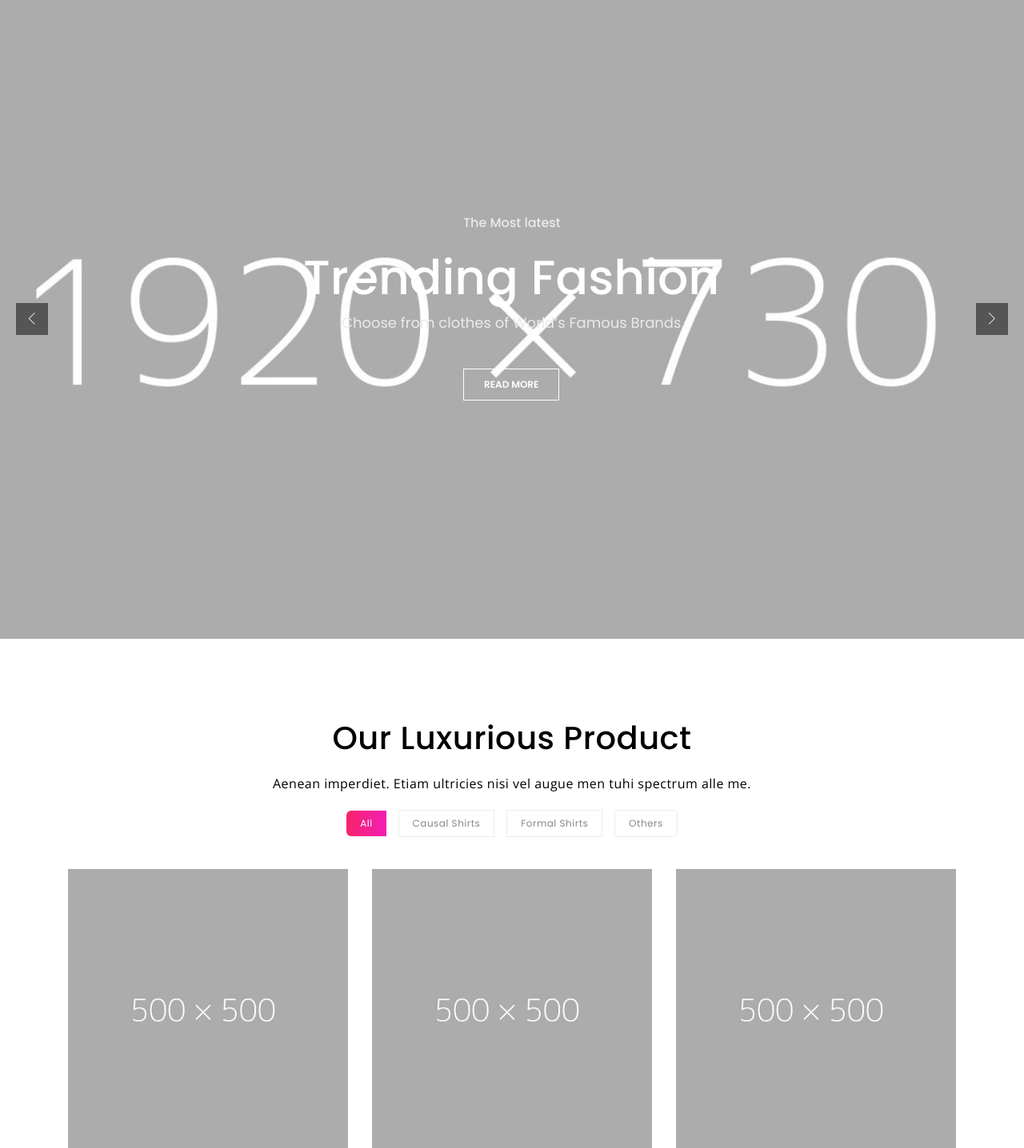
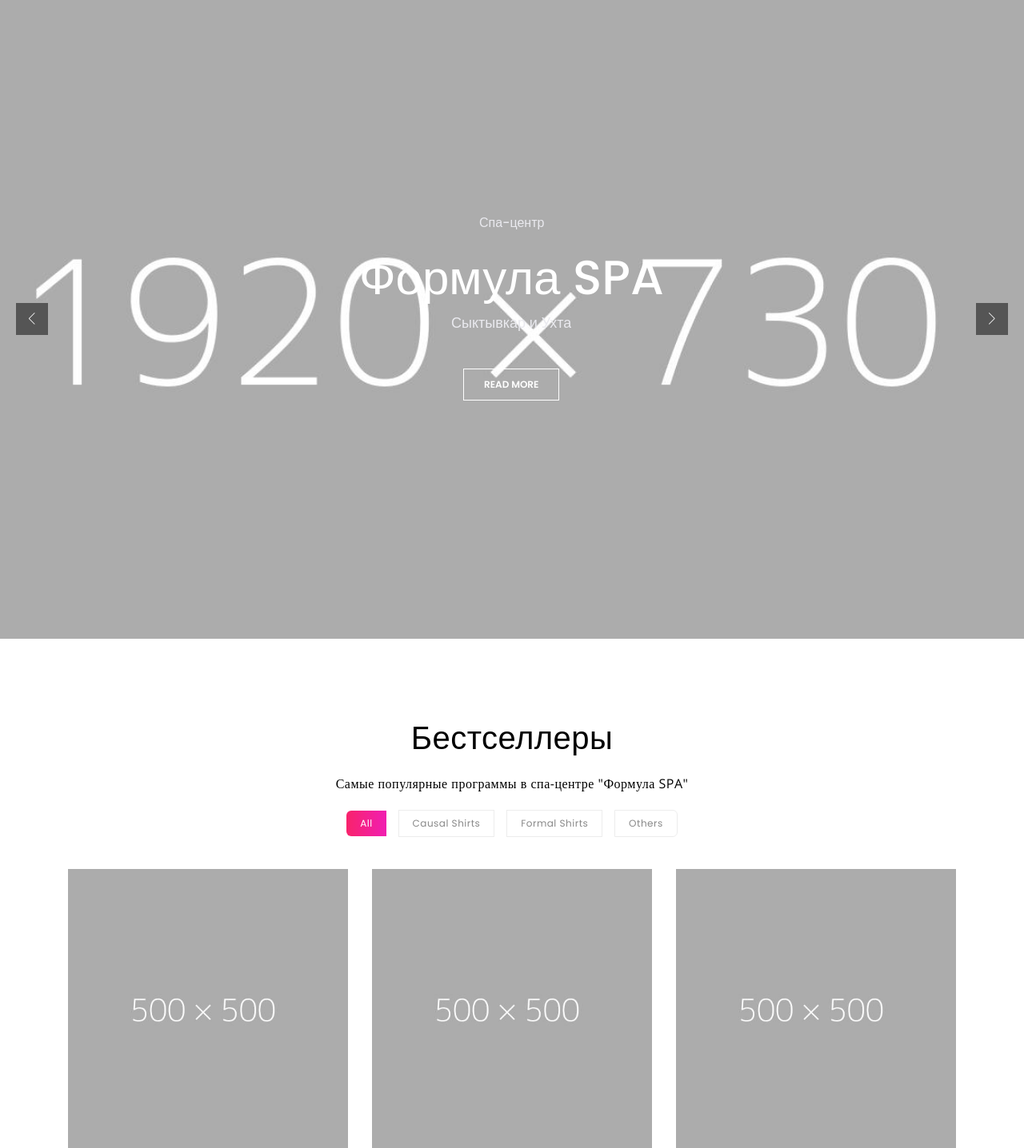
Before and after one commit to MokkoFm/formula-spa-django, a Django app: page / in a window 1280 px wide. Shown: the part 181-1617 px from the top of the page at 80% size. Run offline with Django 3.2, Linux system fonts and the light colour scheme; parts of the project's set-up code (start-up, migrations or seed data) failed here and were passed over; some libraries are stand-ins or nearby versions; some web fonts are replaced.

Commit message:
add field for Product

```diff
--- a/spaweb/models.py
+++ b/spaweb/models.py
@@ -61,6 +61,8 @@
     image = models.ImageField(upload_to="images", verbose_name="фото товара")
     duration = models.CharField(
         verbose_name='Продолжительность', max_length=50, blank=True)
+    is_bestseller = models.BooleanField(
+        default=False, db_index=True, verbose_name="популярные товары")
     slug = models.SlugField(null=True, unique=True)
 
     def __str__(self):
--- a/spaweb/templates/index.html
+++ b/spaweb/templates/index.html
@@ -35,7 +35,7 @@
                          data-paddingbottom="[0,0,0,0]"
                          data-paddingleft="[0,0,0,0]"
 
-                         style="z-index: 5; white-space: nowrap; font-size: 16px; line-height: 22px; font-weight: 500; color: #eaeaef;font-family:'Poppins', sans-serif;">The Most latest </div>
+                         style="z-index: 5; white-space: nowrap; font-size: 16px; line-height: 22px; font-weight: 500; color: #eaeaef;font-family:'Poppins', sans-serif;">Спа-центр</div>
 
                     <!-- LAYER NR. 12 -->
                     <div class="tp-caption   tp-resizeme rs-parallaxlevel-3"
@@ -57,7 +57,7 @@
                          data-paddingbottom="[0,0,0,0]"
                          data-paddingleft="[0,0,0,0]"
 
-                         style="z-index: 6; white-space: nowrap; font-size: 60px; line-height: 16px; font-weight: 500; color: #ffffff; letter-spacing: 0px;font-family:'Poppins', sans-serif;">Trending Fashion </div>
+                         style="z-index: 6; white-space: nowrap; font-size: 60px; line-height: 16px; font-weight: 500; color: #ffffff; letter-spacing: 0px;font-family:'Poppins', sans-serif;">Формула SPA</div>
 
                     <!-- LAYER NR. 13 -->
                     <div class="tp-caption   tp-resizeme rs-parallaxlevel-2"
@@ -79,7 +79,7 @@
                          data-paddingbottom="[0,0,0,0]"
                          data-paddingleft="[0,0,0,0]"
 
-                         style="z-index: 7; white-space: nowrap; font-size: 18px; line-height: 22px; font-weight: 400; color: #eaeaef; font-family:'Poppins', sans-serif;">Choose from clothes of World’s Famous Brands </div>
+                         style="z-index: 7; white-space: nowrap; font-size: 18px; line-height: 22px; font-weight: 400; color: #eaeaef; font-family:'Poppins', sans-serif;">Сыктывкар и Ухта</div>
 
                     <div class="tp-caption rev-btn  rs-parallaxlevel-2"
                          id="slide-3-layer-4"
@@ -130,7 +130,7 @@
                          data-paddingbottom="[0,0,0,0]"
                          data-paddingleft="[0,0,0,0]"
 
-                         style="z-index: 5; white-space: nowrap; font-size: 16px; line-height: 22px; font-weight: 500; color: #5a5a5b; font-family:'Poppins', sans-serif;">The Most latest </div>
+                         style="z-index: 5; white-space: nowrap; font-size: 16px; line-height: 22px; font-weight: 500; color: #5a5a5b; font-family:'Poppins', sans-serif;">Спа-центр</div>
 
                     <!-- LAYER NR. 7 -->
                     <div class="tp-caption   tp-resizeme"
@@ -172,7 +172,7 @@
                          data-paddingbottom="[0,0,0,0]"
                          data-paddingleft="[0,0,0,0]"
 
-                         style="z-index: 7; white-space: nowrap; font-size: 18px; line-height: 22px; font-weight: 400; color: #5a5a5b; letter-spacing: 0px;font-family:'Poppins', sans-serif;">Choose from clothes of World’s Famous Brands </div>
+                         style="z-index: 7; white-space: nowrap; font-size: 18px; line-height: 22px; font-weight: 400; color: #5a5a5b; letter-spacing: 0px;font-family:'Poppins', sans-serif;">Сыктывкар и Ухта</div>
 
                     <div class="tp-caption   tp-resizeme"
                          id="slide-2-layer-4"
@@ -267,7 +267,7 @@
                          data-paddingbottom="[0,0,0,0]"
                          data-paddingleft="[0,0,0,0]"
 
-                         style="z-index: 7; white-space: nowrap; font-size: 18px; line-height: 22px; font-weight: 400; color: #000000; letter-spacing: 0px;font-family:'Poppins', sans-serif;">Choose from clothes of World’s Famous Brands </div>
+                         style="z-index: 7; white-space: nowrap; font-size: 18px; line-height: 22px; font-weight: 400; color: #000000; letter-spacing: 0px;font-family:'Poppins', sans-serif;">Сыктывкар и Ухта</div>
 
                     <div class="tp-caption   tp-resizeme"
                          id="slide-2-layer-8"
@@ -357,7 +357,7 @@
                          data-paddingbottom="[0,0,0,0]"
                          data-paddingleft="[0,0,0,0]"
 
-                         style="z-index: 5; white-space: nowrap; font-size: 16px; line-height: 22px; font-weight: 500; color: #eaeaef; letter-spacing: 0;font-family:'Poppins', sans-serif;">The Most latest </div>
+                         style="z-index: 5; white-space: nowrap; font-size: 16px; line-height: 22px; font-weight: 500; color: #eaeaef; letter-spacing: 0;font-family:'Poppins', sans-serif;">Спа-центр</div>
 
                     <!-- LAYER NR. 2 -->
                     <div class="tp-caption   tp-resizeme"
@@ -398,7 +398,7 @@
                          data-paddingbottom="[0,0,0,0]"
                          data-paddingleft="[0,0,0,0]"
 
-                         style="z-index: 7; white-space: nowrap; font-size: 18px; line-height: 22px; font-weight: 400; color: #eaeaef; letter-spacing: 0px;font-family:'Poppins', sans-serif;">Choose from clothes of World’s Famous Brands </div>
+                         style="z-index: 7; white-space: nowrap; font-size: 18px; line-height: 22px; font-weight: 400; color: #eaeaef; letter-spacing: 0px;font-family:'Poppins', sans-serif;">Сыктывкар и Ухта</div>
 
                     <div class="tp-caption   tp-resizeme"
                          id="slide-1-layer-8"
@@ -436,8 +436,8 @@
             <!-- START PORTFOLIO HEADING -->
             <div class="col-12">
                 <div class="portfolioHeading text-center">
-                    <h1 class="high-lighted-heading">Our Luxurious Product</h1>
-                    <p>Aenean imperdiet. Etiam ultricies nisi vel augue men tuhi spectrum alle me.</p>
+                    <h1 class="high-lighted-heading">Бестселлеры</h1>
+                    <p>Самые популярные программы в спа-центре "Формула SPA"</p>
                 </div>
             </div>
             <!-- END PORTFOLIO HEADING -->
```
Also changed, not shown: spaweb/migrations/0005_auto_20201115_2213.py (added).
